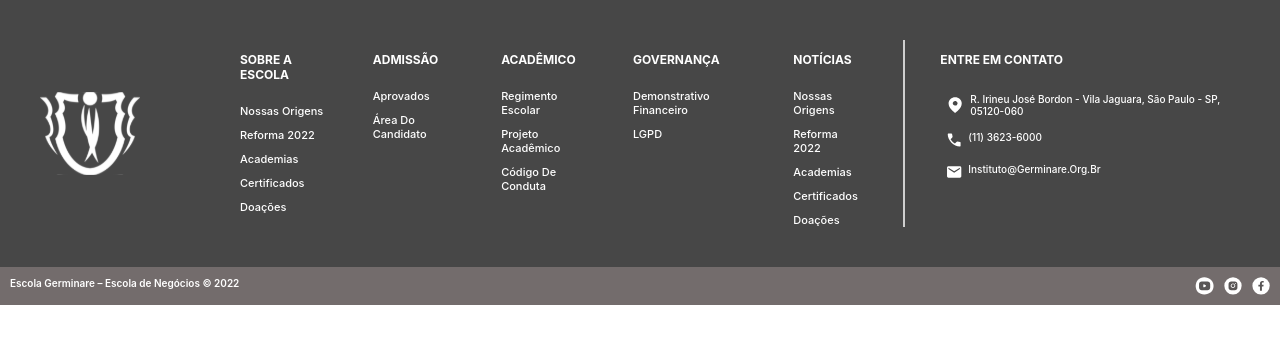
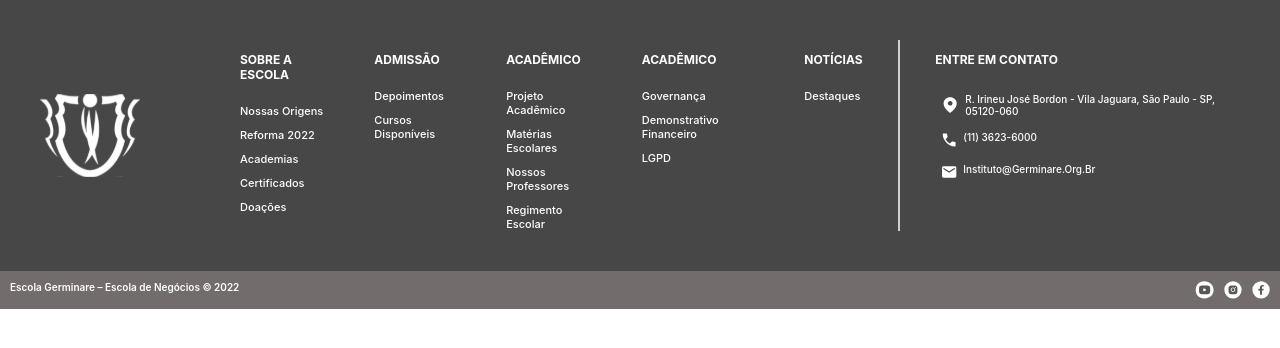
Before and after one commit to AnnaCarolinaGarrido/ProjetoGermi, a React (Create React App) app in the folder projetogerminare/: page / in a window 1280 px wide. Shown: the top 348 px of the page. Built offline with nearby package versions, Linux system fonts and the light colour scheme.

Commit message:
fixing footer links, refactoring code structure and adding footer with changeable colors

```diff
--- a/projetogerminare/src/App.js
+++ b/projetogerminare/src/App.js
@@ -1,12 +1,10 @@
-import logo from './logo.svg';
 import './App.css';
 import { Footer } from './components/Footer/Footer';
-// import { Header } from './components/Header/Header';
 
 
 function App() {
   return (
-    <Footer></Footer>
+    <Footer footerColor='#474747'></Footer>
   );
 }
 
--- a/projetogerminare/src/components/Footer/Footer.jsx
+++ b/projetogerminare/src/components/Footer/Footer.jsx
@@ -6,47 +6,69 @@ import email from '../../assets/Header/email.svg';
 import telefone from '../../assets/Header/phone.svg';
 import ping from '../../assets/Header/localizacao.svg';
 
-export function Footer() {
+export function Footer(props) {
+
+    const footerRoutes = [
+        {
+            title: 'Sobre a escola',
+            links: [
+                {name: 'Nossas origens', route:'/sobre-nos'},
+                {name: 'Reforma 2022', route:'/sobre-nos'},
+                {name: 'Academias', route:'/sobre-nos'},
+                {name: 'Certificados', route:'/sobre-nos'},
+                {name: 'Doações', route:'/sobre-nos'},
+            ]
+        },
+        {
+            title: 'Admissão',
+            links: [
+                {name: 'Depoimentos', route:'#'},
+                {name: 'Cursos disponíveis', route:'#'},
+            ]
+        },
+        {
+            title: 'Acadêmico',
+            links: [
+                {name: 'Projeto acadêmico', route:'#'},
+                {name: 'Matérias escolares', route:'#'},
+                {name: 'Nossos professores', route:'#'},
+                {name: 'Regimento escolar', route:'#'},
+            ]
+        },
+        {
+            title: 'Acadêmico',
+            links: [
+                {name: 'Governança', route:'#'},
+                {name: 'Demonstrativo financeiro', route:'#'},
+                {name: 'LGPD', route:'#'},
+            ]
+        },
+        {
+            title: 'Notícias',
+            links: [
+                {name: 'Destaques', route:'#'},
+            ]
+        },
+    ]
+
     return(
         <>
-            <ComponentFooter>
-                <StyledLogo src={logo} alt="Logo da Germinare" />
-                <LinksContainer>
-                    <TitleFooter>sobre a escola</TitleFooter>
-                    <LinksFooter>Nossas origens</LinksFooter>
-                    <LinksFooter>Reforma 2022</LinksFooter>
-                    <LinksFooter>Academias</LinksFooter>
-                    <LinksFooter>Certificados</LinksFooter>
-                    <LinksFooter>Doações</LinksFooter>
-                </LinksContainer>
-
-                <LinksContainer>
-                    <TitleFooter>admissão</TitleFooter>
-                    <LinksFooter>Aprovados</LinksFooter>
-                    <LinksFooter>Área do candidato</LinksFooter>
-                </LinksContainer>
-
-                <LinksContainer>
-                    <TitleFooter>acadêmico</TitleFooter>
-                    <LinksFooter>Regimento escolar</LinksFooter>
-                    <LinksFooter>Projeto acadêmico</LinksFooter>
-                    <LinksFooter>Código de conduta</LinksFooter>
-                </LinksContainer>
-
-                <LinksContainer>
-                    <TitleFooter>Governança</TitleFooter>
-                    <LinksFooter>Demonstrativo financeiro </LinksFooter>
-                    <LinksFooter>LGPD</LinksFooter>
-                </LinksContainer>
-
-                <LinksContainer>
-                    <TitleFooter>Notícias</TitleFooter>
-                    <LinksFooter>Nossas origens</LinksFooter>
-                    <LinksFooter>Reforma 2022</LinksFooter>
-                    <LinksFooter>Academias</LinksFooter>
-                    <LinksFooter>Certificados</LinksFooter>
-                    <LinksFooter>Doações</LinksFooter>
-                </LinksContainer>
+            <ComponentFooter footerColor={props.footerColor}>
+                <StyledLogo src={logo} alt="Logo da Germinare" href="/"/>
+                {
+                    footerRoutes.map(el => {
+                        return (
+                            <LinksContainer>
+                                <TitleFooter>{el.title}</TitleFooter>
+                                {
+                                    el.links.map(link => {
+                                        return <LinksFooter href={link.route}>{link.name}</LinksFooter>
+                                    })
+                                }
+                            </LinksContainer>
+                        )
+                    })
+                }
 
                 <hr className="rowFooter"/>
 
--- a/projetogerminare/src/components/Footer/Footer.style.js
+++ b/projetogerminare/src/components/Footer/Footer.style.js
@@ -2,7 +2,7 @@ import styled from 'styled-components';
 
 export const ComponentFooter = styled("div")`
   display: flex;
-  background-color: #474747;
+  background-color: ${props => props.footerColor};
   color: white;
   padding: 40px 20px;
 
@@ -32,13 +32,15 @@ export const TitleFooter = styled("p")`
   font-size: 12px;
 `
 
-export const LinksFooter = styled("p")`
+export const LinksFooter = styled("a")`
   margin: 0;
+  color: white;
   margin-top: 10px;
   text-transform: capitalize;
   font-weight: 500;
   font-size: 11px;
   cursor: pointer;
+  text-decoration: none;
 `
 export const LinksContact = styled("p")`
   display: flex;
```
